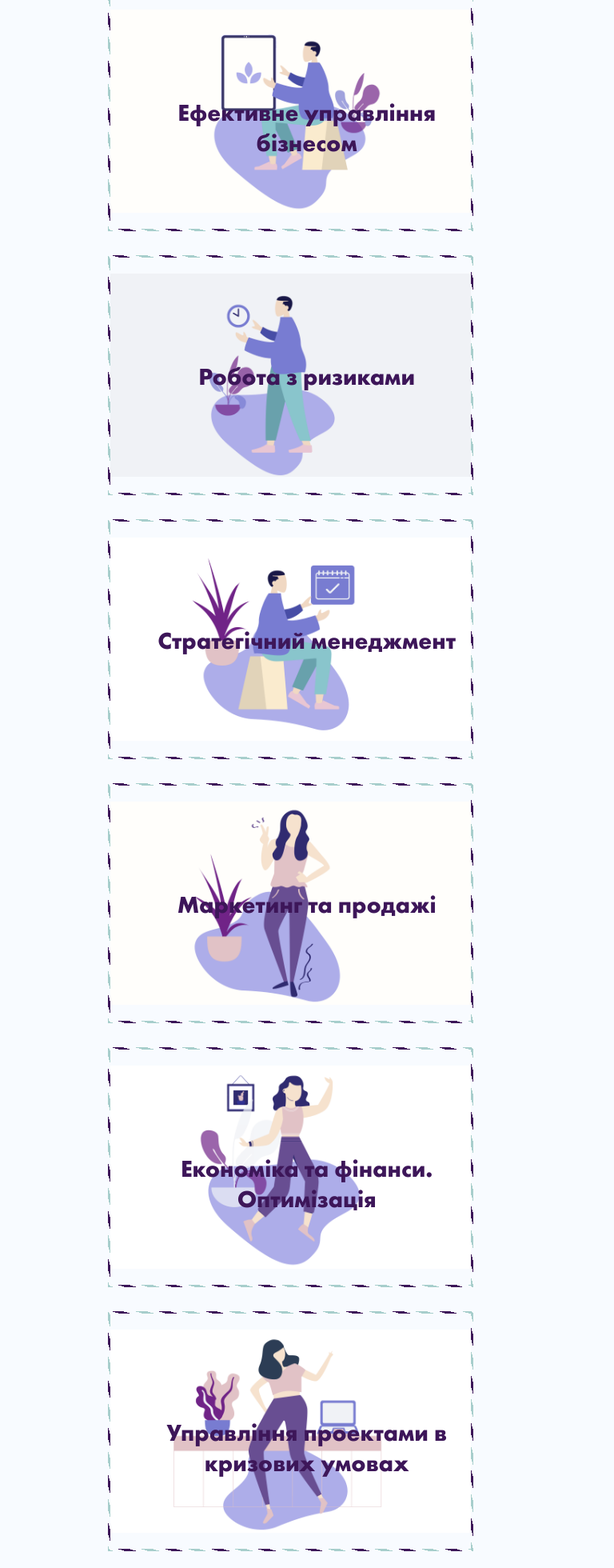
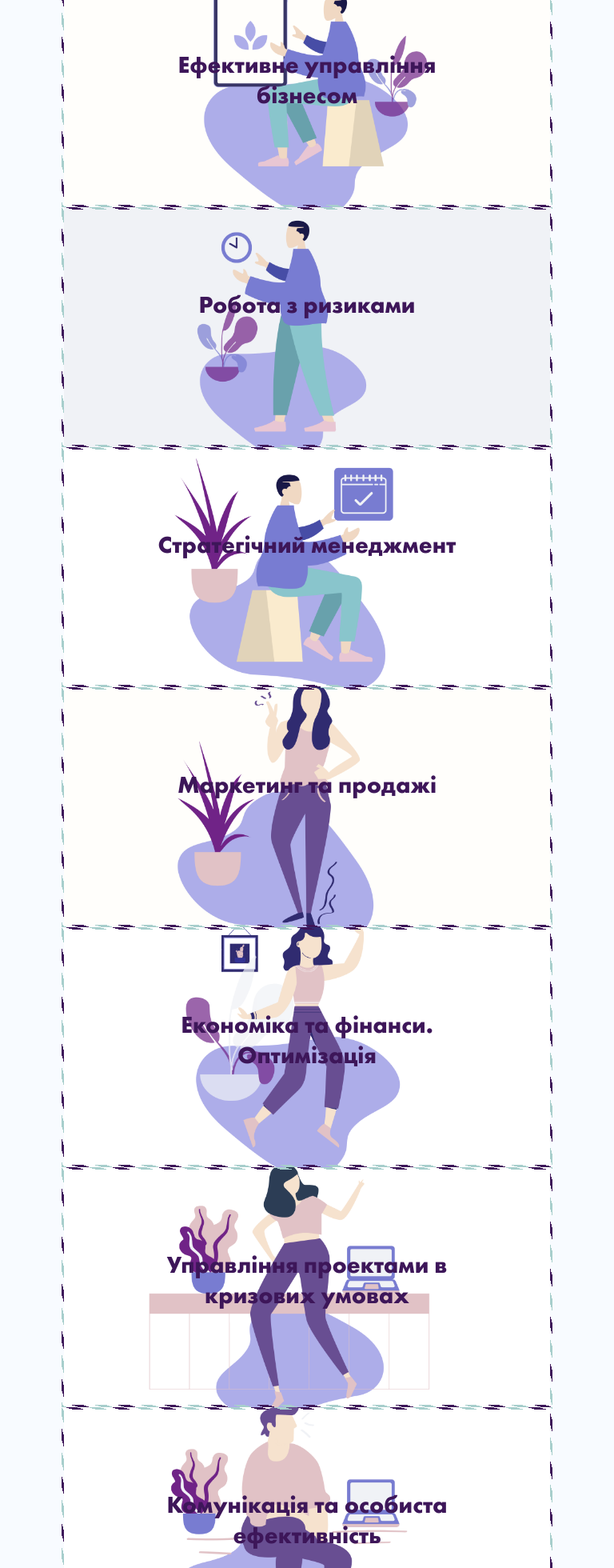
Before and after one commit to oleksbohdan/b2b-cluster, a React (Create React App) app: page / in a window 768 px wide. Shown: the part 5180-7140 px from the top of the page at 80% size. Built offline with nearby package versions, Linux system fonts and the light colour scheme.

Commit message:
Update decision.style.scss

```diff
--- a/src/components/decision/decision.style.scss
+++ b/src/components/decision/decision.style.scss
@@ -241,67 +241,73 @@ div.ssblock9:hover {
 }
 }
 @media screen and (max-width: 900px) {
-    .sstop {
+    .text {
+        font-size: 30px;
+    }
+    .sstop  {
         display: block;
-        margin:  0px  0px  0px 15%;
     }
     .sstop div {
-        margin-bottom: 30px;
+        margin: auto;
     }
     .sscenter {
         display: block;
-        margin-left: 15%;
     }
     .sscenter div {
-        margin-bottom: 30px;
+        margin: auto;
     }
     .ssbottom {
         display: block;
-        margin-left: 15%;
     }
     .ssbottom div {
-        margin-bottom: 30px;
+        margin: auto;
     }
+       .btn2 {
+           margin-bottom: 100px;
+       }
     .ssblock1 {
-        width: 70%;
+        width: 90%;
 
     }
     .ssblock2 {
-        width: 70%;
+        width: 90%;
     }
     .ssblock3 {
-        width: 70%;
+        width: 90%;
     }
     .ssblock4 {
-        width: 70%;
+        width: 90%;
     }
     .ssblock5 {
-        width: 70%;
+        width: 90%;
     }
     .ssblock6 {
-        width: 70%;
+        width: 90%;
     }
     .ssblock7 {
-        width: 70%;
+        width: 90%;
     }
     .ssblock8 {
-        width: 70%;
+        width: 90%;
     }
     .ssblock9 {
-        width: 70%;
+        width: 90%;
     }
 }
-@media screen and (max-width:400px) {
+@media screen and (min-width:500px) {
+    .text {
+        font-size: 35 px;
+    }
     .sstop div {
-        margin: 0px 0px 10px 0px;
-        width: 100%;
+        margin: auto;
+        width: 80%;
     }
     .sscenter div {
-        margin: 0px 0px 10px 0px;
-        width: 100%;
+        margin: auto;
+        width: 80%;
     }
     .ssbottom div {
-        margin: 0px 0px 10px 0px;
-        width: 100%;
+        margin: auto;
+        width: 80%;
     }
 }
```
